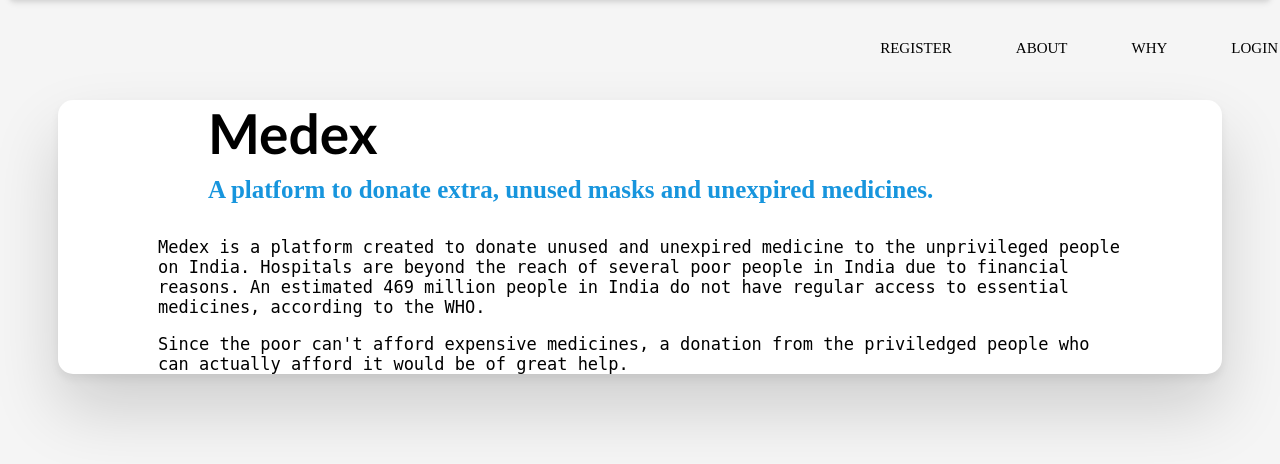
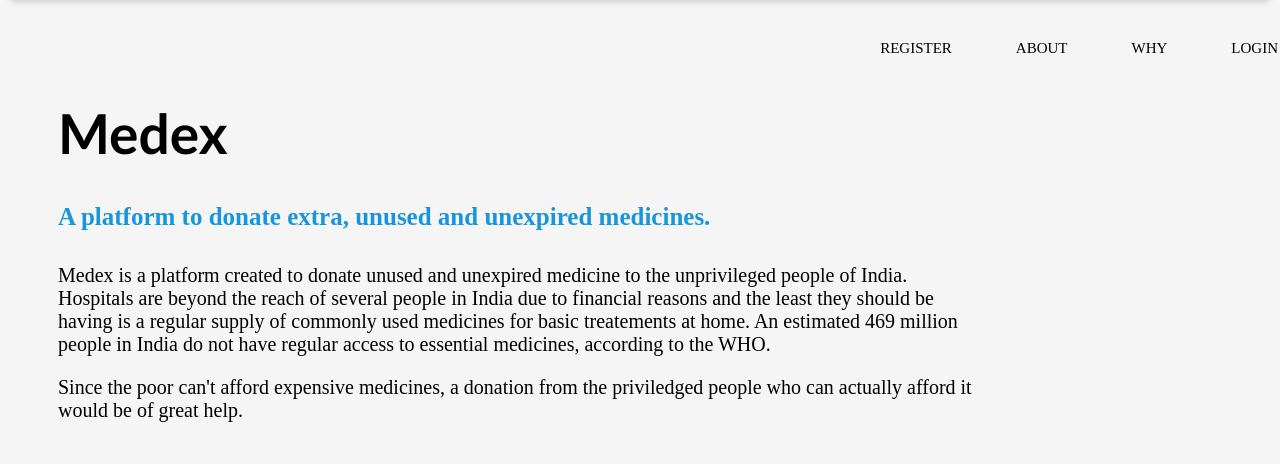
Before and after one commit to aditya303030/medex-web, a Django app: page / in a window 1280 px wide. Shown: the part 58-522 px from the top of the page. Run offline with Django 3.2, Linux system fonts and the light colour scheme.

Commit message:
made changes in the homepage styling

```diff
--- a/home/static/home.css
+++ b/home/static/home.css
@@ -98,10 +98,10 @@
 }
 
 .main-body {
-    box-shadow:
+    /* box-shadow:
     0 4.9px 8.4px rgba(0, 0, 0, 0.064),
     0 35px 67px rgba(0, 0, 0, 0.16);
-    background-color: white;
+    background-color: white; */
     margin-left: 50px;
     margin-right: 50px;
     border-radius: 15px;
@@ -111,12 +111,14 @@
     font-family: Optima, sans-serif;
     font-size: 55px;
     margin-top: 100px;
-    margin-left: 150px;
-    margin-bottom: 10px;
+    /* margin-left: 150px;
+    margin-bottom: 10px; */
+
+    text-align: left;
 }
 .main-body h4 {
     font-size: larger;
-    margin-left: 150px;
+    /* margin-left: 150px; */
     margin-top: 0px;
     font-family: Lorem ipsum dolor sit amet;
     color: rgb(23, 149, 221);
@@ -124,8 +126,8 @@
 }
 
 .para {
-    margin-left: 100px;
-    margin-right: 100px;
-    font-size: 17px;
-    font-family: monospace;
+    /* margin-left: 100px; */
+    margin-right: 250px;
+    font-size: 20px;
+    font-family:serif;
 }
--- a/home/templates/home.html
+++ b/home/templates/home.html
@@ -23,8 +23,8 @@
     </div>
     <div class="main-body">
       <h1 >Medex</h1>
-      <h4>A platform to donate extra, unused masks and unexpired medicines.</h4>
-      <p class="para para-1">Medex is a platform created to donate unused and unexpired medicine to the unprivileged people on India. Hospitals are beyond the reach of several poor people in India due to financial reasons. An estimated 469 million people in India do not have regular access to essential medicines, according to the WHO. </p>
+      <h4>A platform to donate extra, unused and unexpired medicines.</h4>
+      <p class="para para-1">Medex is a platform created to donate unused and unexpired medicine to the unprivileged people of India. Hospitals are beyond the reach of several people in India due to financial reasons and the least they should be having is a regular supply of commonly used medicines for basic treatements at home. An estimated 469 million people in India do not have regular access to essential medicines, according to the WHO. </p>
       <p class="para para-2">Since the poor can't afford expensive medicines, a donation from the priviledged people who can actually afford it would be of great help.</p>
     </div>
     <header>
```
